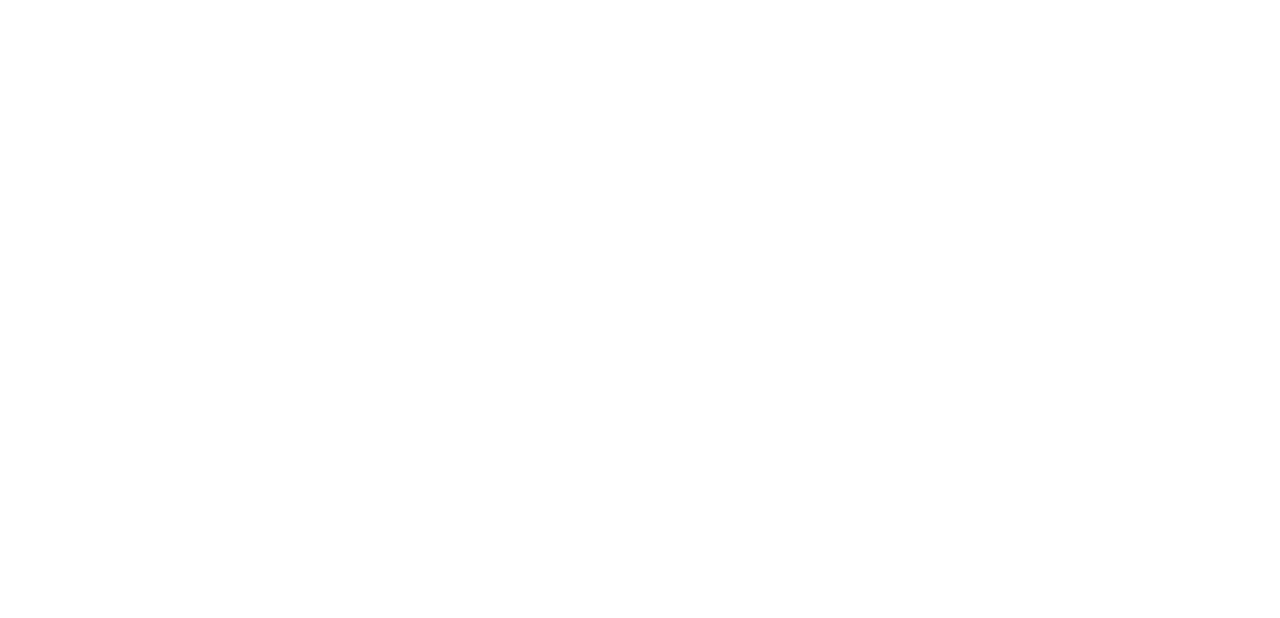
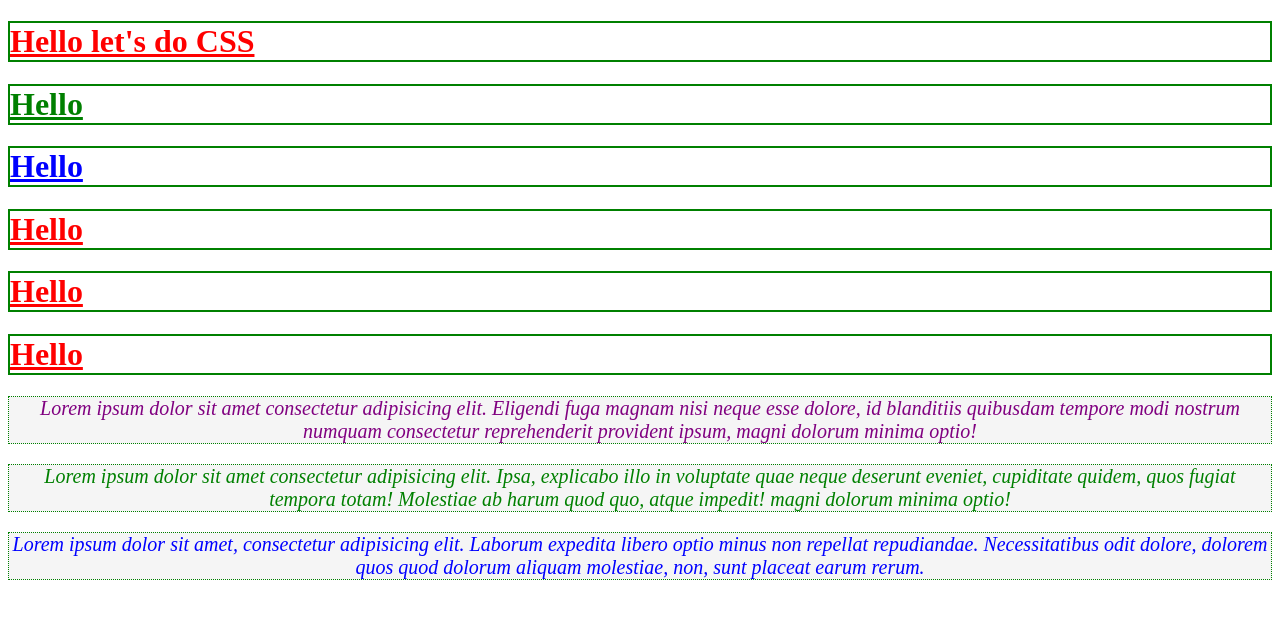
Before and after one commit to oguguopeter/css, a plain HTML site: page index.html in a window 1280 px wide. Drawn offline with Linux system fonts and the light colour scheme.

Commit message:
css commit

```diff
--- a/index.html
+++ b/index.html
@@ -6,18 +6,41 @@
     <meta name="viewport" content="width=device-width, initial-scale=1.0">
     <title>css</title>
 
-    <style>
-        h1{color: red;}
-    </style>
+    <link rel="stylesheet" href="styl.css">
+
+    <!-- internal styling -->
+    <!-- <style>
+        h1{
+            color: red;
+            border: 2px solid green;
+            font-size: 5opx;
+            text-decoration: underline;
+        }
+        p{
+            color: purple;
+            background-color: whitesmoke;
+            border: 1px dotted green;
+            font-size: 20px;
+            font-style: italic;
+            text-align: center;
+
+        }
+    </style> -->
+    <!-- ------------------------------------ -->
+
 </head>
+
 <body>
-    <h1></h1>
-    <h2></h2>
-    <h3></h3>
-    <h4></h4>
-    <h5></h5>
+    <h1> Hello let's do CSS</h1>
+    <h1 class="green">Hello</h1>
+    <h1 id="purple">Hello</h1>
+    <h1>Hello</h1>
+    <h1>Hello</h1>
+    <h1>Hello</h1>
 
-
+    <p>Lorem ipsum dolor sit amet consectetur adipisicing elit. Eligendi fuga magnam nisi neque esse dolore, id blanditiis quibusdam tempore modi nostrum numquam consectetur reprehenderit provident ipsum, magni dolorum minima optio!</p>
+    <p class="green">Lorem ipsum dolor sit amet consectetur adipisicing elit. Ipsa, explicabo illo in voluptate quae neque deserunt eveniet, cupiditate quidem, quos fugiat tempora totam! Molestiae ab harum quod quo, atque impedit! magni dolorum minima optio!</p>
+    <p id="purple">Lorem ipsum dolor sit amet, consectetur adipisicing elit. Laborum expedita libero optio minus non repellat repudiandae. Necessitatibus odit dolore, dolorem quos quod dolorum aliquam molestiae, non, sunt placeat earum rerum.</p>
 
 
 
--- /dev/null
+++ b/styl.css
@@ -0,0 +1,24 @@
+
+        h1{
+            color: red;
+            border: 2px solid green;
+            font-size: 5opx;
+            text-decoration: underline;
+        }
+        p{
+            color: purple;
+            background-color: whitesmoke;
+            border: 1px dotted green;
+            font-size: 20px;
+            font-style: italic;
+            text-align: center;
+
+        }
+
+        .green{
+            color: green;
+        }
+
+        #purple{
+            color:blue;
+        }
```
